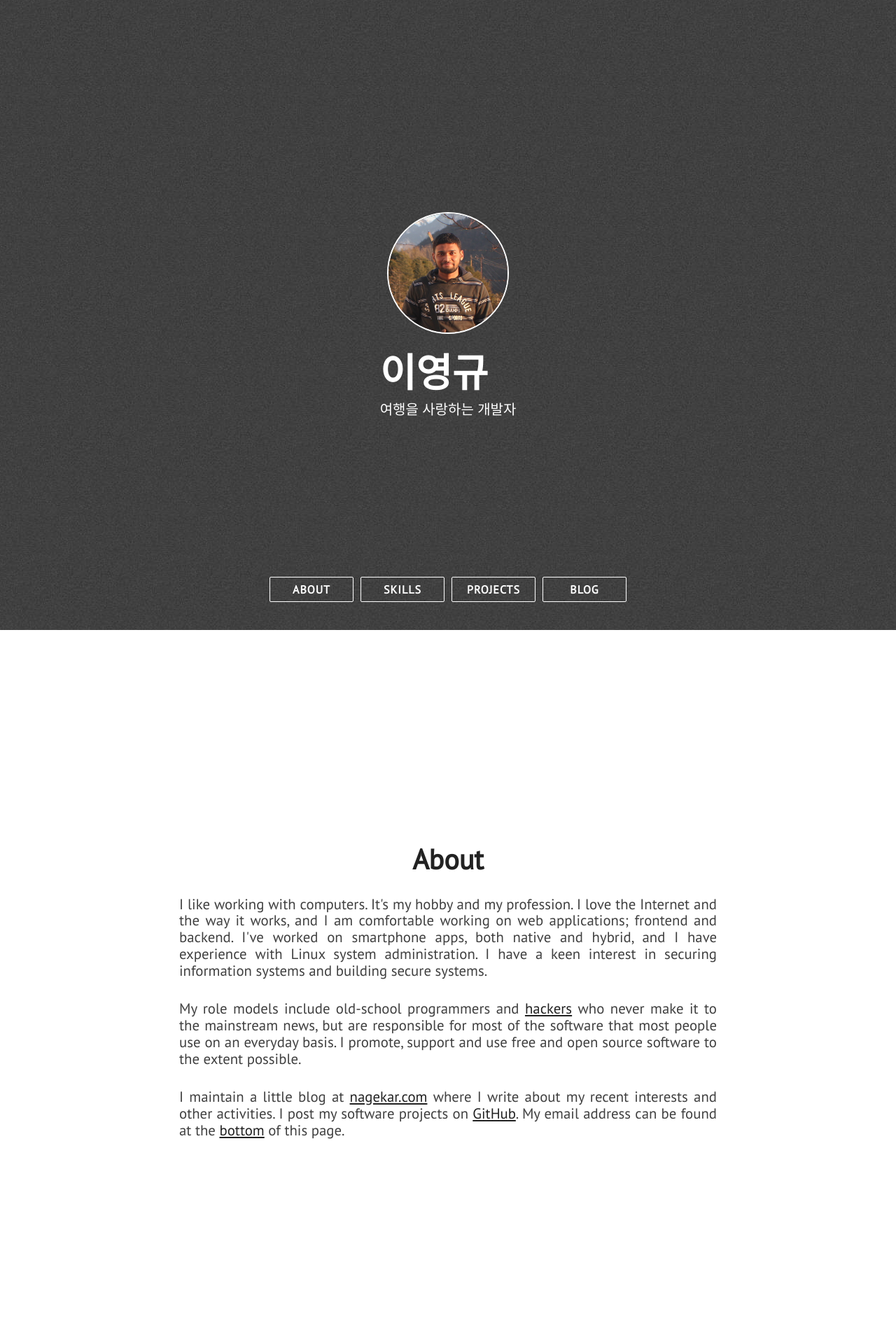
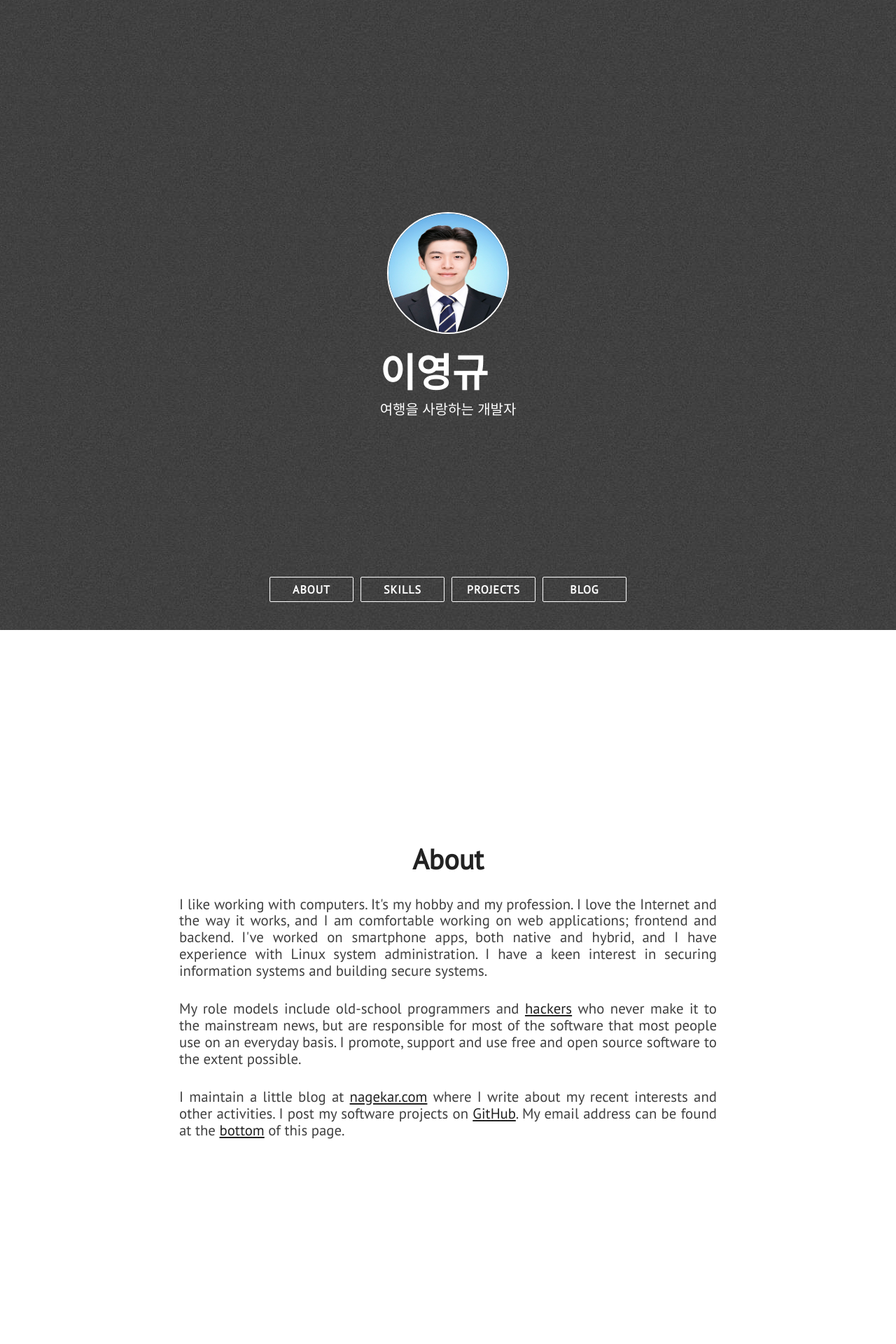
Before and after one commit to YoungGyu99/YoungGyu99.github.io, a Jekyll site: the page built from index.html, in a window 1280 px wide. Shown: the top 1920 px of the page at 70% size. Built offline with Jekyll 4.4.1, drawn with Linux system fonts in a browser that asks for light colours; nearby versions of some CDN libraries.

Commit message:
Update _config.yml

```diff
--- a/_config.yml
+++ b/_config.yml
@@ -14,4 +14,4 @@ twitter_username: abhn_
 reddit_username: abhn
 
 # absolute or relative
-profile_picture: assets/images/pp.jpg
+profile_picture: assets/images/myimg.jpg
```
